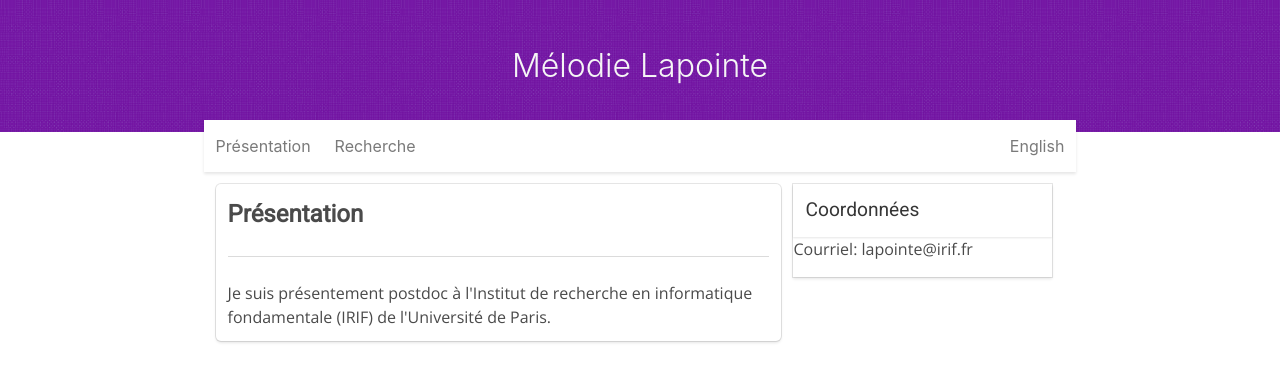
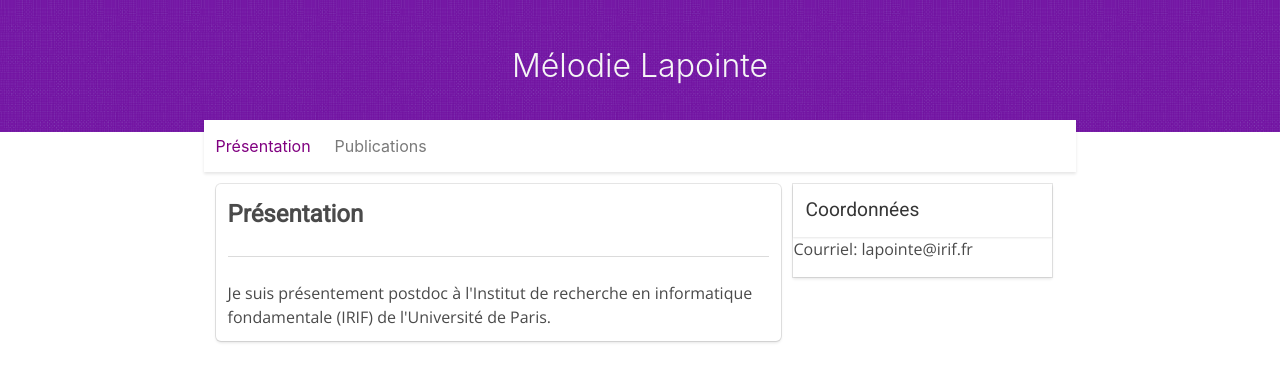
Before and after one commit to lapointemelodie/lapointemelodie.github.io, a Jekyll site: the page built from index.html, in a window 1280 px wide. Shown: the top 382 px of the page. Built offline with Jekyll 4.4.1, drawn with Linux system fonts in a browser that asks for light colours.

Commit message:
Retravailler la barre de navigation

```diff
--- a/_includes/navigation.html
+++ b/_includes/navigation.html
@@ -1,9 +1,13 @@
-<div class="navbar">
-    <div class="container container-nav">
-        <ul class="nav nav-pills pull-left">
-  {% for item in site.data.navigation %}
-  <li><a href="{{ item.link }}" {% if page.url == item.link %}class="current"{% endif %}>{{ item.name }}</a></li>
-  {% endfor %}
-    </ul>
+<nav class="nav has-shadow">
+    <div class="nav-left">
+        <a href="{{"/" | relative_url}}" {% if page.url == "/" %} style="color: purple;"{% endif %} class="nav-item">
+            Présentation
+        </a>
+        <a href="{{"/publications" | relative_url}}" {% if page.url == "/publications/" %} style="color: purple;"{% endif %} class="nav-item">
+            Publications
+        </a>
     </div>
-</div>
+    <div class="nav-right nav-menu" id='nav-menu'>
+        <!-- <a href="{{ "/tags" | relative_url }}" class="nav-item">English</a> -->
+    </div>
+</nav>
--- a/_layouts/default.html
+++ b/_layouts/default.html
@@ -18,28 +18,7 @@
 <div class="main-container">
   <div class="tile is-ancestor is-vertical">
 
-
-    <nav class="nav has-shadow">
-
-      <div class="nav-left">
-
-        <a href="{{"/" | relative_url}}" class="nav-item">Présentation
-        </a>
-
-        <a href="{{"/" | relative_url}}" class="nav-item">Recherche</a>
-
-
-      </div>
-
-      <div class="nav-right nav-menu" id='nav-menu'>
-        <a href="{{ "/tags" | relative_url }}" class="nav-item">English</a>
-      </div>
-
-      <span class="nav-toggle" id="nav-toggle">
-          <span></span>
-          <span></span>
-          <span></span>
-    </nav>
+      {% include navigation.html %}
 
     <div class="tile is-parent">
       <div class="tile is-8 is-child main">
```
Also changed, not shown: publications.md (added, +6 -0 lines).
